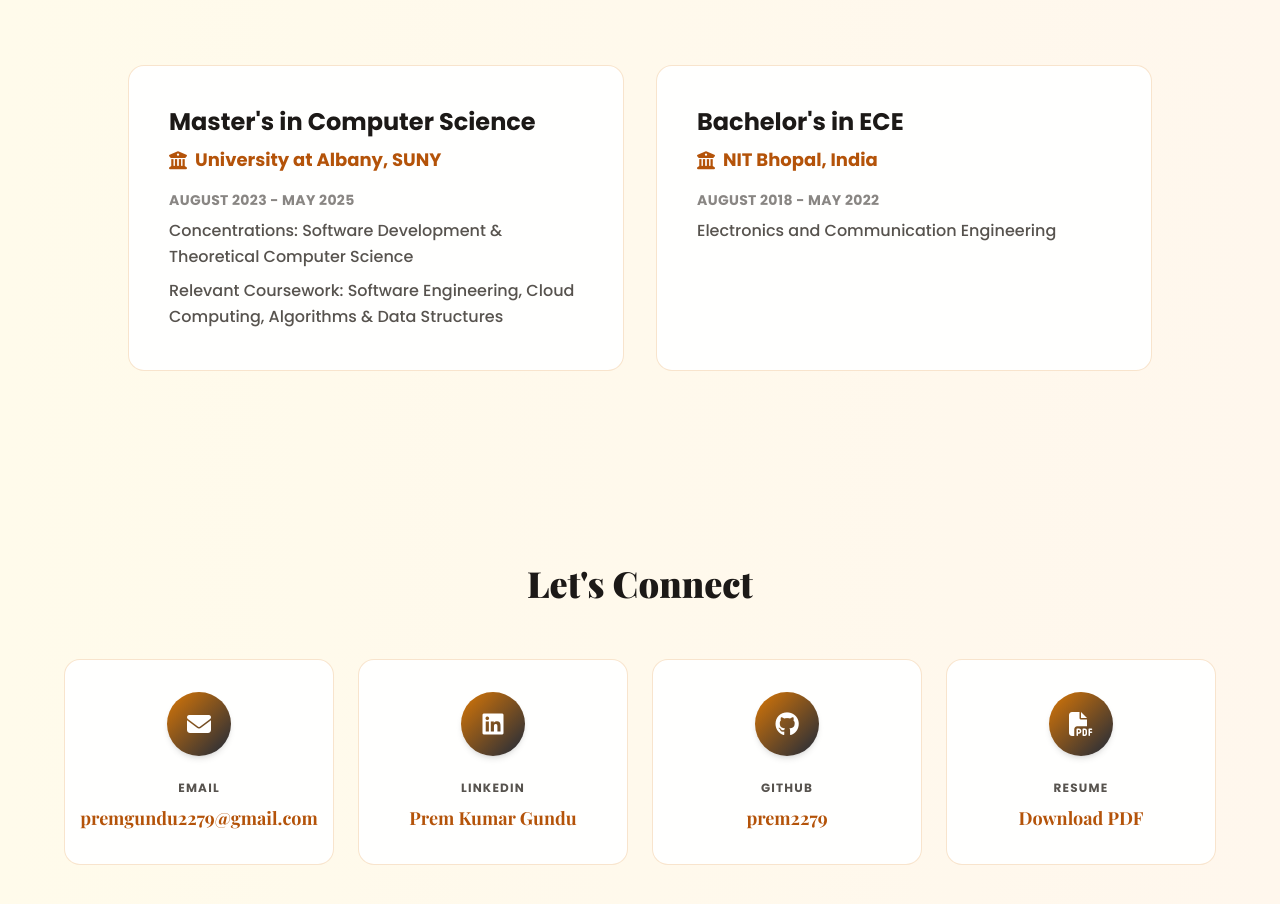
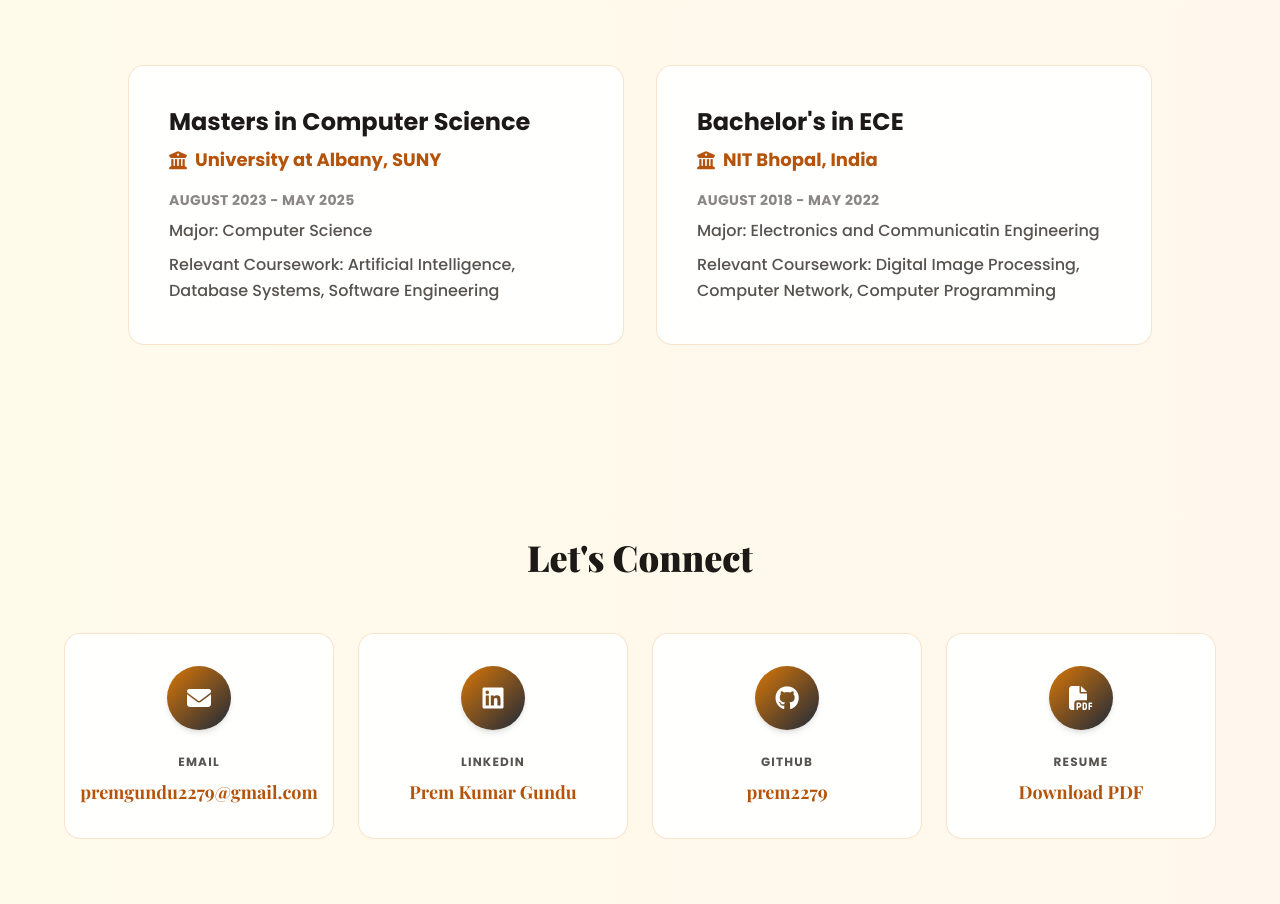
Before and after one commit to prem2279/my-portfolio, a Next.js app: page / in a window 1280 px wide. Shown: the part 5837-6741 px from the top of the page. Built offline with nearby package versions, Linux system fonts and the light colour scheme; no server answers.

Commit message:
Fix degree names and update LinkedIn link
Updated degree names and relevant coursework in educationData. Changed LinkedIn link to the correct URL.

```diff
--- a/src/data/portfolio-data.tsx
+++ b/src/data/portfolio-data.tsx
@@ -89,12 +89,12 @@ export const certificationsData = [
 
 export const educationData = [
   {
-    degree: "Master's in Computer Science",
+    degree: "Masters in Computer Science",
     school: "University at Albany, SUNY",
     period: "August 2023 - May 2025",
     details: [
-      "Concentrations: Software Development & Theoretical Computer Science",
-      "Relevant Coursework: Software Engineering, Cloud Computing, Algorithms & Data Structures"
+      "Major: Computer Science",
+      "Relevant Coursework: Artificial Intelligence, Database Systems, Software Engineering"
     ]
   },
   {
@@ -102,7 +102,8 @@ export const educationData = [
     school: "NIT Bhopal, India",
     period: "August 2018 - May 2022",
     details: [
-      "Electronics and Communication Engineering"
+      "Major: Electronics and Communicatin Engineering",
+      "Relevant Coursework: Digital Image Processing, Computer Network, Computer Programming "
     ]
   }
 ];
@@ -238,7 +239,7 @@ export const contactData = [
     icon: "fab fa-linkedin",
     label: "LinkedIn",
     value: "Prem Kumar Gundu",
-    link: "https://linkedin.com/in/premgundu"
+    link: "https://www.linkedin.com/in/prem-g-5083391a6/"
   },
   {
     icon: "fab fa-github",
```
